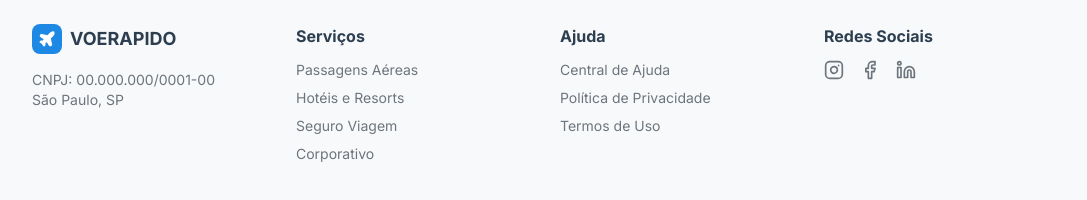
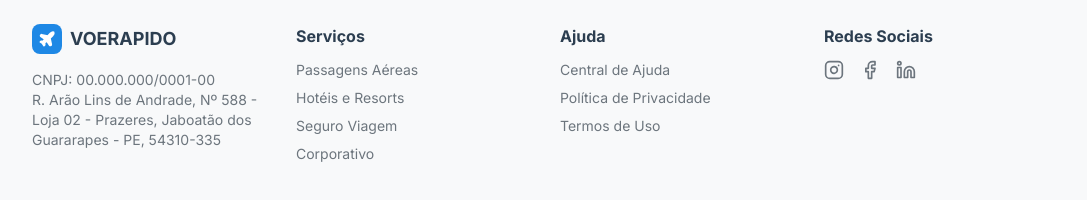
Before and after one commit to ls-tecnologia/voerapido, a React (Vite) app: page / in a window 1280 px wide. Shown: the part 2868-3068 px from the top of the page, without its empty margins (96-1183 px from the left). Built offline with nearby package versions, Linux system fonts and the light colour scheme; no server answers.

Commit message:
Atualizar o Footer.tsx

```diff
--- a/components/Footer.tsx
+++ b/components/Footer.tsx
@@ -15,7 +15,7 @@ export const Footer: React.FC = () => {
           </div>
           <p className="text-sm text-brand-textSec">
             CNPJ: 00.000.000/0001-00 <br/>
-            São Paulo, SP
+            R. Arão Lins de Andrade, Nº 588 - Loja 02 - Prazeres, Jaboatão dos Guararapes - PE, 54310-335
           </p>
         </div>
 
```
